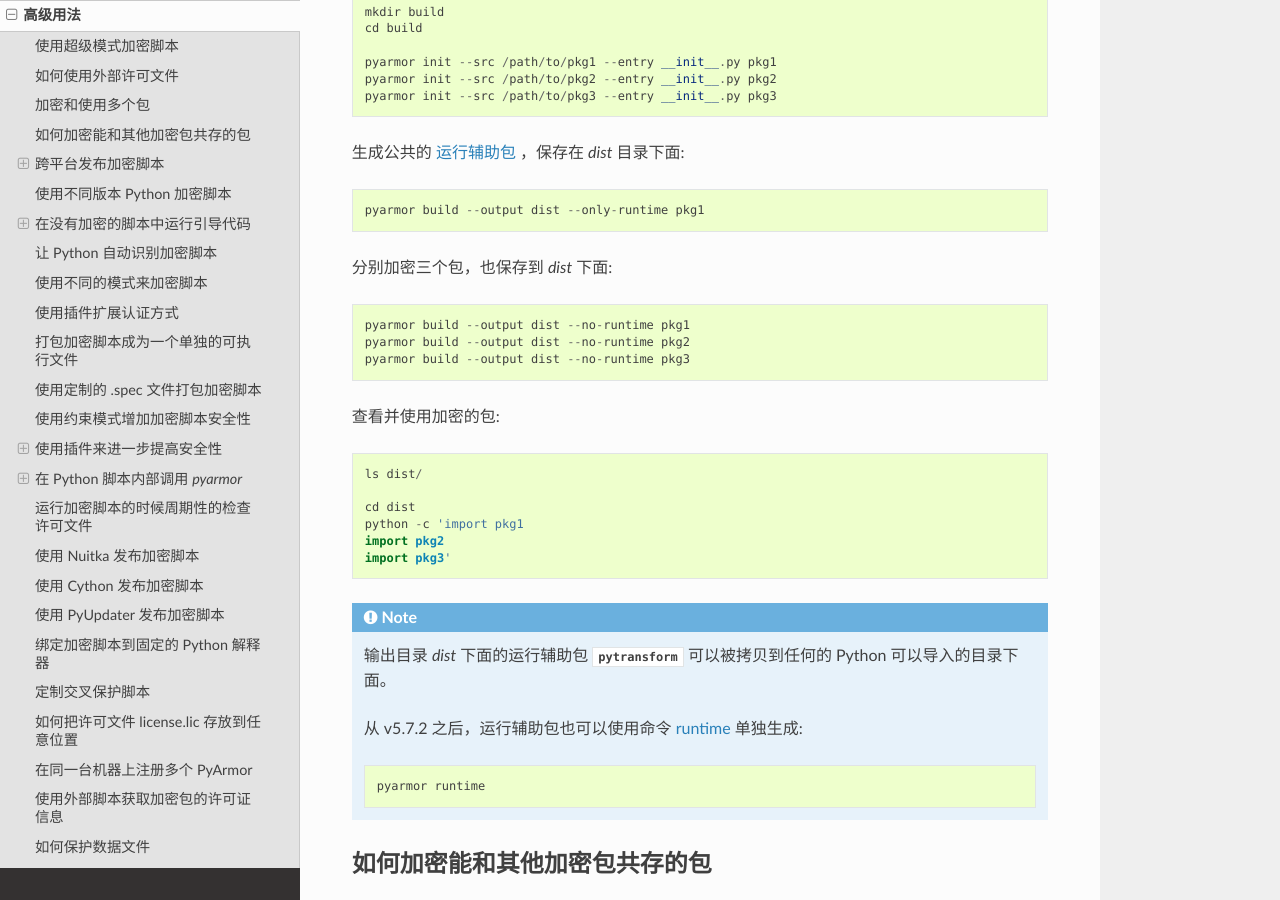
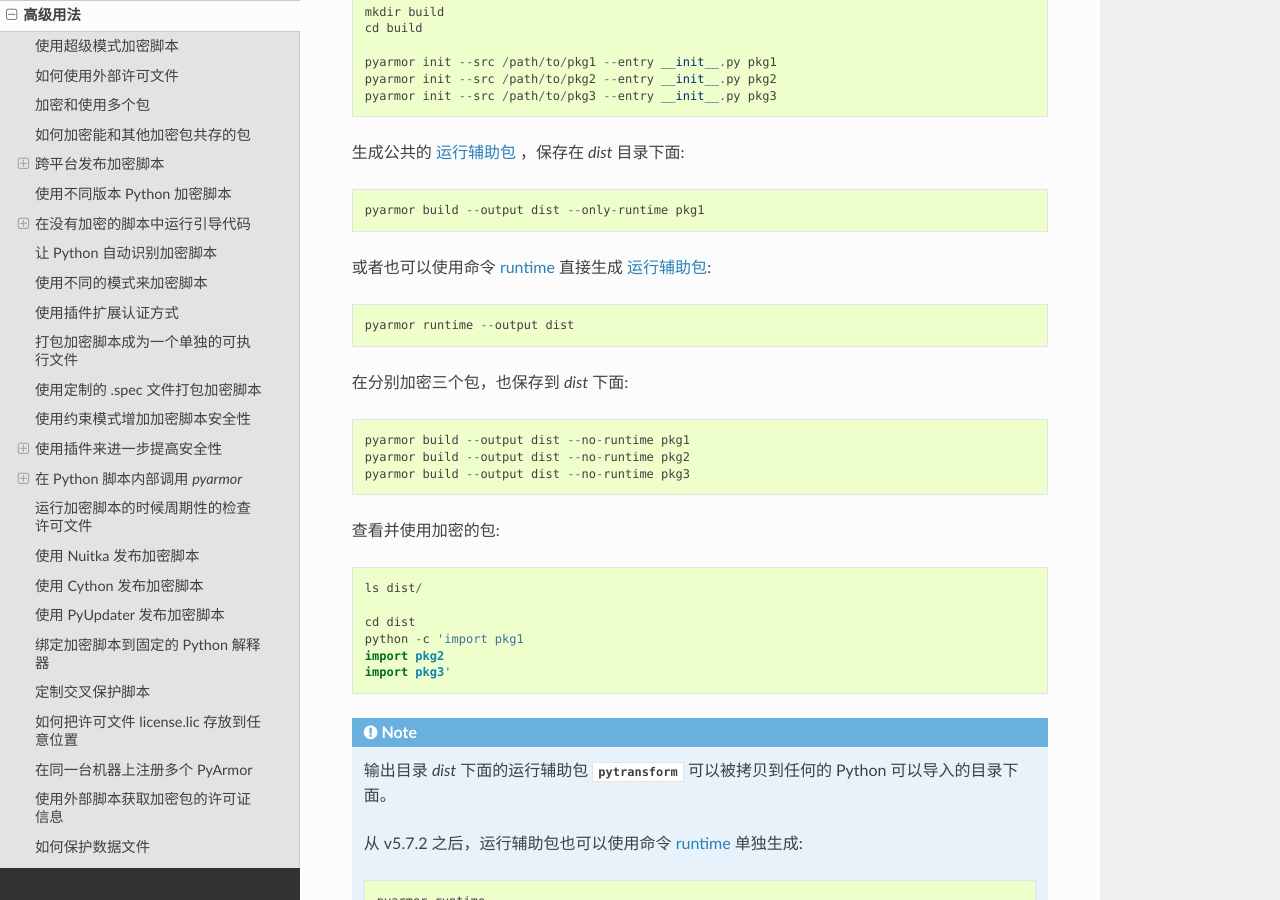
Before and after one commit to dashingsoft/pyarmor-docs-zh, a Sphinx documentation site: the page built from docs/advanced.rst, in a window 1280 px wide and 900 px high, scrolled down 1581 px. Built offline with Sphinx 7.4.7 and the Read the Docs theme 2.0.0, drawn with Linux system fonts in a browser that asks for light colours.

Commit message:
Refine example

```diff
--- a/docs/advanced.rst
+++ b/docs/advanced.rst
@@ -78,7 +78,11 @@
 
     pyarmor build --output dist --only-runtime pkg1
 
-分别加密三个包，也保存到 `dist` 下面::
+或者也可以使用命令 :ref:`runtime` 直接生成 :ref:`运行辅助包`::
+
+    pyarmor runtime --output dist
+
+在分别加密三个包，也保存到 `dist` 下面::
 
     pyarmor build --output dist --no-runtime pkg1
     pyarmor build --output dist --no-runtime pkg2
```
